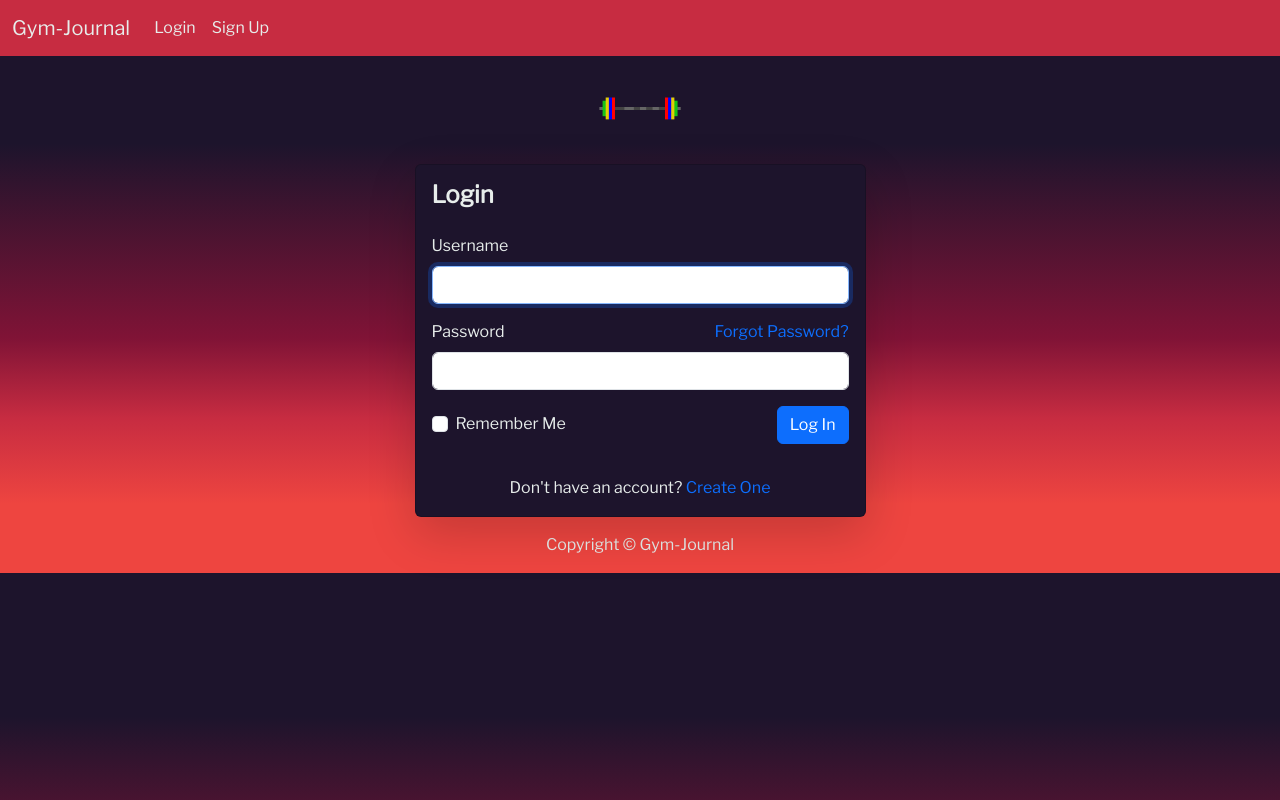
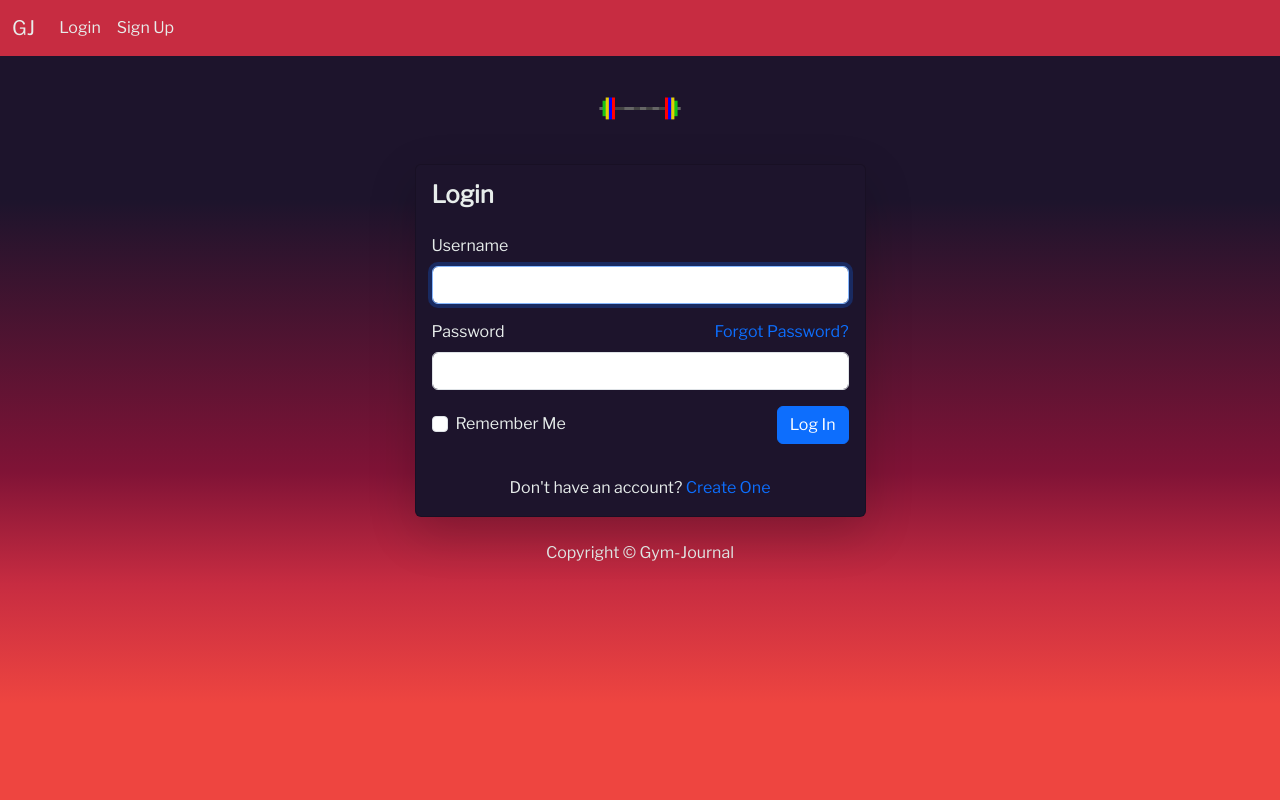
Before and after one commit to sir-typesalot/gym-journal, a Flask app: page /login in a window 1280 px wide. Run offline with Flask 2, Linux system fonts and the light colour scheme; parts of the project's set-up code (start-up, migrations or seed data) failed here and were passed over.

Commit message:
Style changes

```diff
--- a/app/frontend/static/styles/main.css
+++ b/app/frontend/static/styles/main.css
@@ -14,6 +14,7 @@
     --dark-medium: #510A32;
     --dark-base: #1D142C;
 }
+html { height: 100%; }
 body {
     font-family: 'Libre Franklin', sans-serif !important;
     background: var(--light-primary);
--- a/app/frontend/templates/base.html
+++ b/app/frontend/templates/base.html
@@ -17,7 +17,7 @@
       {% block nav %}
         <nav class="navbar navbar-expand-lg bg-body-tertiary">
             <div class="container-fluid">
-              <a class="navbar-brand" href="/">Gym-Journal</a>
+              <a class="navbar-brand" href="/">GJ</a>
               <button class="navbar-toggler" type="button" data-bs-toggle="collapse" data-bs-target="#navbarNavDropdown" aria-controls="navbarNavDropdown" aria-expanded="false" aria-label="Toggle navigation">
                 <span class="navbar-toggler-icon"></span>
               </button>
@@ -49,7 +49,7 @@
         {% block content %}
         {% endblock %}
         <script src="https://cdn.jsdelivr.net/npm/bootstrap@5.3.0-alpha1/dist/js/bootstrap.bundle.min.js" integrity="sha384-w76AqPfDkMBDXo30jS1Sgez6pr3x5MlQ1ZAGC+nuZB+EYdgRZgiwxhTBTkF7CXvN" crossorigin="anonymous"></script>
-      <footer class="text-center mt-3">
+      <footer class="text-center my-3">
         <p>Copyright &copy; {{ vars.footer_text }}</p>
       </footer>
     </body>
--- a/app/frontend/templates/login.html
+++ b/app/frontend/templates/login.html
@@ -3,7 +3,7 @@
 <link rel="stylesheet" href="{{url_for('static',filename='styles/login.css')}}?v={{ config.cache }}">
 {% endblock %}
 {% block content %}
-<div class="container h-100">
+<div class="container mb-4">
   <div class="row justify-content-sm-center">
     <div class="col-xxl-4 col-xl-5 col-lg-5 col-md-7 col-sm-9">
       <div class="text-center my-1">
```
